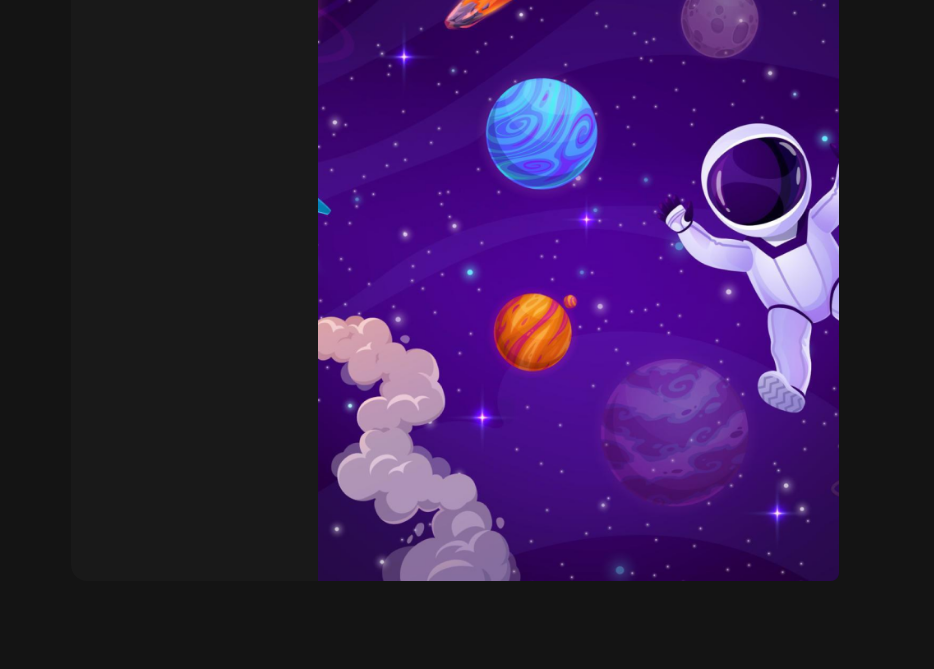
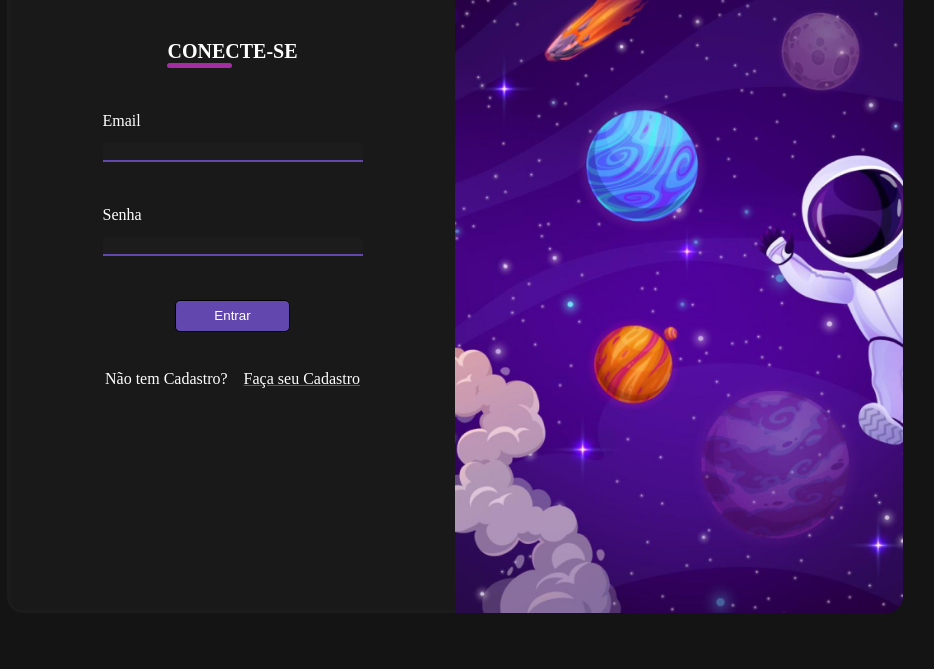
Before and after one commit to PI-Streamoon/streamsecure, a plain HTML site: page login.html in a window 1280 px wide. Shown: the part 147-816 px from the top of the page, without its empty margins (185-1119 px from the left). Drawn offline with Linux system fonts and the light colour scheme.

Commit message:
Front do login concluído

```diff
--- a/css/login.css
+++ b/css/login.css
@@ -1,31 +1,119 @@
-html{
-    scroll-behavior: smooth;
+body{
+    margin: 0px;
+    background-color: #141414;
 }
 
-body{
-    height: 100vh;
+/* Começo login */
+
+#backgroundCadastro {
     background-color: #141414;
-    background-size: cover;
+    height: 90vh;
     display: flex;
     justify-content: center;
+    align-items: center;
 }
 
-.login{
+#cadastro {
     display: flex;
-    justify-content: space-between;
-    width: 60vw;
-    height: 90vh;
-    background-color: #191919;
-    border-radius: 2vh;
+    justify-content: center;
+    height: 80vh;
+    position: relative;
 }
 
-.conteiner-login img{
-    height: 10vh;
-    margin-top: 3vh;
-    margin-left: 3vh;
+#cadastro #container {
+    display: flex;
+    flex-direction: column;
+    justify-content: flex-start;
+    align-items: center;
+    background-color: #191919;
+    height: 90vh;
+    width: 35vw;
+    border-bottom-left-radius: 2vh;
+    border-top-left-radius: 2vh;
+    border-top: #1D1C1C solid 3px;
+    border-bottom: #1D1C1C solid 3px;
+    border-left: #1D1C1C solid 3px;
+    box-sizing: border-box;
 }
 
-.login .img{
+#cadastro #astronautaImg {
+    object-fit: cover;
     height: 90vh;
+    width: 35vw;
+    border-top-right-radius: 2vh;
+    border-bottom-right-radius: 2vh;
+}
+
+#cadastro #imagemLogo {
+    display: flex;
+    justify-content: flex-start;
+    width: 100%;
+    margin-top: 3vh;
+    margin-bottom: 7vh;
+}
+
+#cadastro #logo {
+    margin-left: 1.5vw;
     background-size: cover;
+    height: 8vh;
 }
+
+#cadastro h1 {
+    color: #FFFFFF;
+    margin: 0;
+    font-size: 20px;
+}
+
+#cadastro #textUnderline {
+    background-color: #A32DA3;
+    width: 65px;
+    height: 5px;
+    border-radius: 20px;
+    margin-top: 0;
+}
+
+#cadastro input {
+    border-bottom: #6248AE solid 2px;
+    width: 20vw;
+    background-color: #1D1C1C;
+    border-top-left-radius: 5px;
+    border-top-right-radius: 5px;
+    color: #FFFFFF;
+    border-top: #1D1C1C;
+    border-left: #1D1C1C;
+    border-right: #1D1C1C;
+    margin-top: 1.5vh;
+}
+
+#cadastro .inputs p {
+    margin: 0;
+    color: #FFFFFF;
+    margin-bottom: 0.1vh;
+    margin-top: 5.5vh;
+}
+
+#cadastro button {
+    background-color: #6248AE;
+    color: #FFFFFF;
+    border-radius: 5px;
+    height: 4vh;
+    width: 9vw;
+    border: #000000 solid 1px;
+    margin-top: 5.5vh;
+}
+
+#cadastro button:hover {
+    cursor: pointer;
+}
+
+#cadastro p {
+    color: #FFFFFF;
+    margin-top: 4.8vh;
+}
+
+#cadastro a {
+    color: #FFFFFF;
+    text-decoration-color: #6248AE;
+}
+
+/* Fim do login */
--- a/login.html
+++ b/login.html
@@ -1,17 +1,38 @@
 <!DOCTYPE html>
 <html lang="en">
+
 <head>
     <meta charset="UTF-8">
     <meta name="viewport" content="width=device-width, initial-scale=1.0">
     <title>Login - Streamoon</title>
     <link rel="stylesheet" href="css/login.css">
 </head>
+
 <body>
-    <div class="login">
-        <div class="conteiner-login">
-            <img src="img/logo.png" alt="">
+    <div id="backgroundCadastro">
+        <div id="cadastro">
+            <div id="container">
+                <div id="imagemLogo">
+                    <img id="logo" src="img/logo.png" alt="">
+                </div>
+                <div id="title">
+                    <h1>CONECTE-SE</h1>
+                    <div id="textUnderline"></div>
+                </div>
+                <div class="inputs">
+                    <p>Email</p>
+                    <input type="text">
+                </div>
+                <div class="inputs">
+                    <p>Senha</p>
+                    <input type="text">
+                </div>
+                <button>Entrar</button>
+                <p>Não tem Cadastro? &nbsp;&nbsp; <a href="">Faça seu Cadastro</a></p>
+            </div>
+            <img id="astronautaImg" src="img/imagemLogin.png" alt="">
         </div>
-        <img src="img/imagemLogin.png" alt="">
     </div>
 </body>
+
 </html>
```
